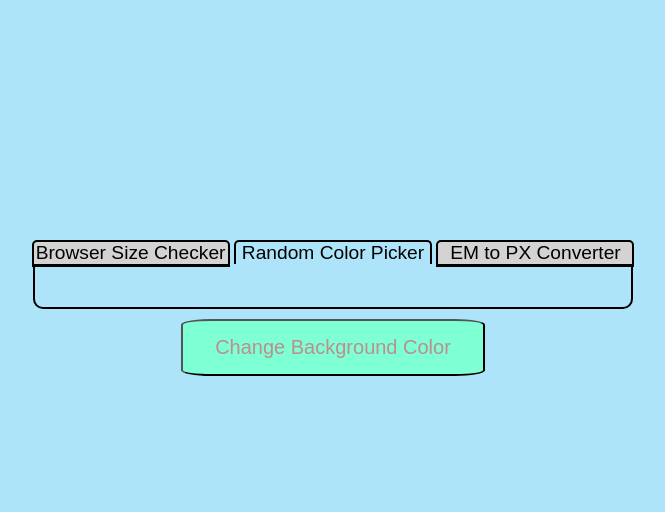
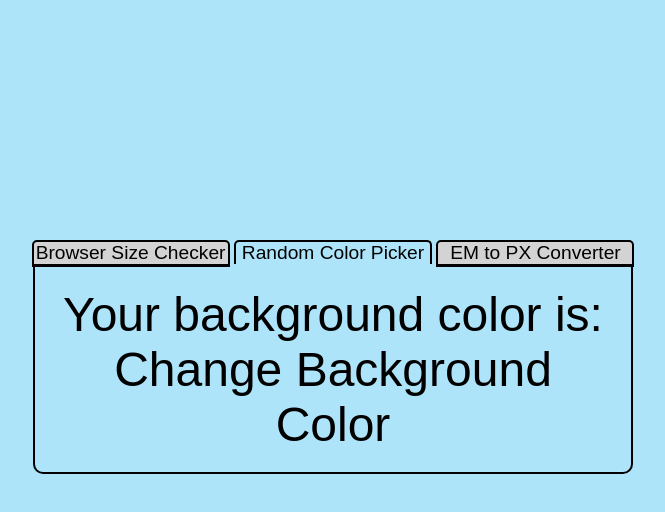
Before and after one commit to storenth/web-developer-toolkit, a plain HTML site: page index.html in a window 1280 px wide. Both pictures are taken after a click on the element "Random Color Picker". Shown: the whole page, without its empty margins (307-972 px from the left). Drawn offline with Linux system fonts and the light colour scheme; a web font is replaced by a local one.

Commit message:
Update index.html

```diff
--- a/index.html
+++ b/index.html
@@ -23,14 +23,16 @@
 				<div id="size"></div>
 			</div>
 			<div id="color-picker">
-
+				<p>Your background color is: <span id="color-id"></span> </p>
+				<div id="color-button">Change Background Color</div>
 			</div>
 			<div id="em-converter">
 				<h2>EM to PX Converter </h2>
 			</div>
-			<button id="color">Change Background Color</button>
 		</div>
 	</div>
+
+
 	<script src=./script.js> </script> <!-- footer -->
    <footer>
    </footer>
```
